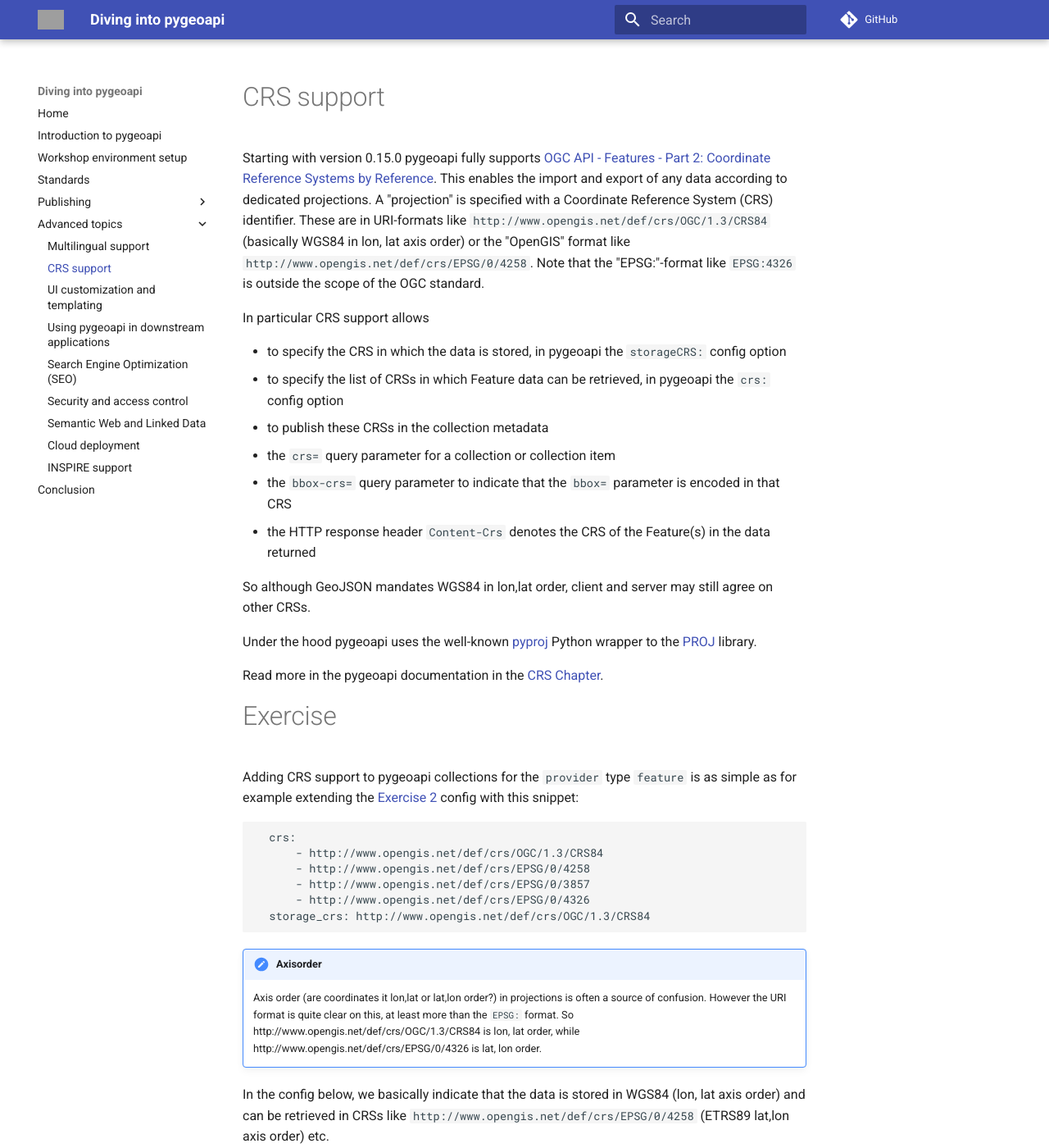
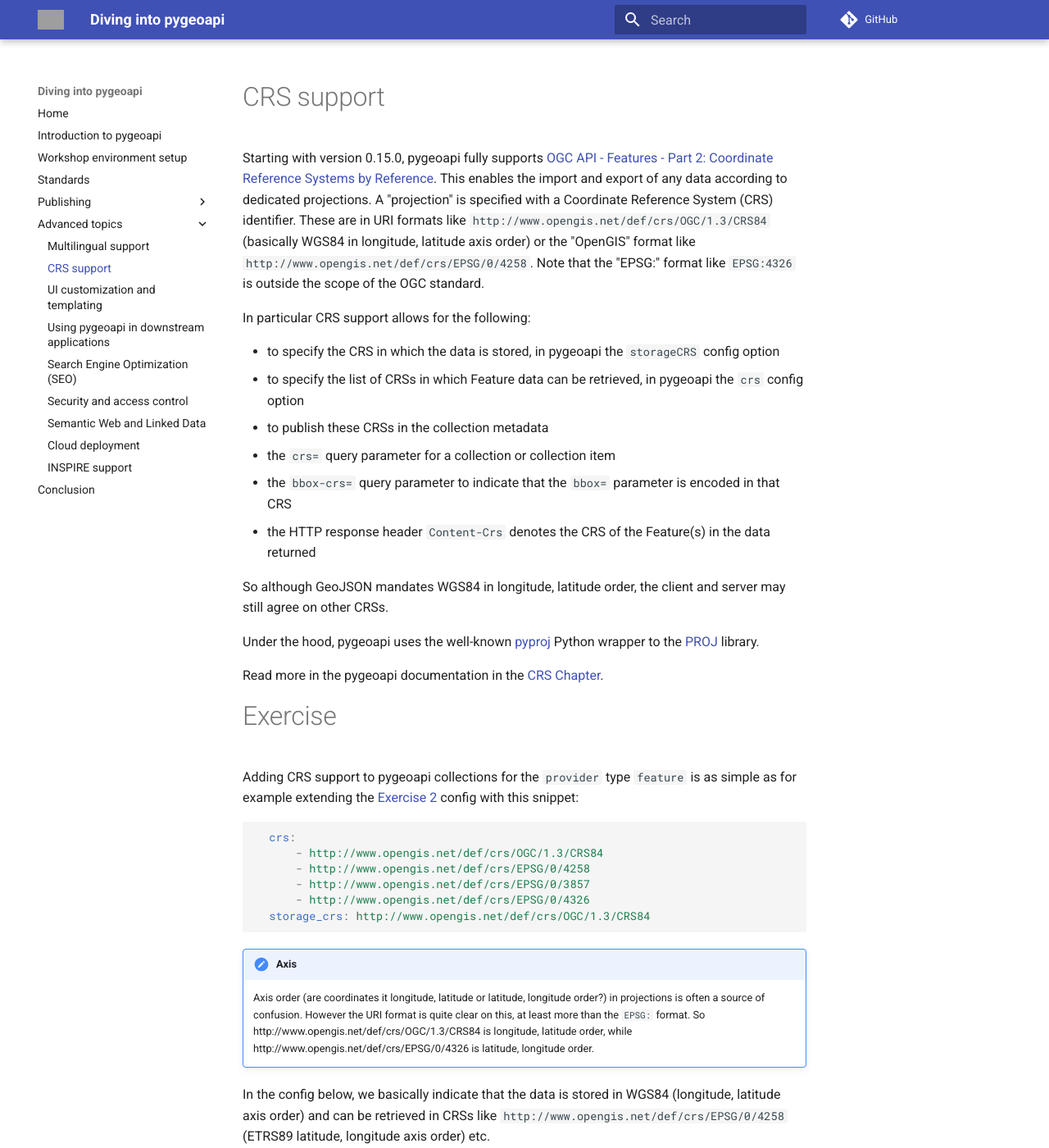
Before and after one commit to geopython/diving-into-pygeoapi, an MkDocs documentation site: the page built from workshop/content/docs/advanced/crs.md, in a window 1280 px wide and 1400 px high. Shown: the whole window at 82% size. Built offline with MkDocs 1.6.1 and Material for MkDocs 9.7.7, drawn with Linux system fonts in a browser that asks for light colours; comment, search, counter and statistics services are not loaded; some of the changed text lies outside the part shown; grey boxes are pictures that could not be loaded.

Commit message:
Update crs.md

````diff
--- a/workshop/content/docs/advanced/crs.md
+++ b/workshop/content/docs/advanced/crs.md
@@ -4,26 +4,26 @@
 
 # CRS support
 
-Starting with version 0.15.0 pygeoapi fully supports [OGC API - Features - Part 2: Coordinate Reference Systems by Reference](https://docs.opengeospatial.org/is/18-058r1/18-058r1.html).
+Starting with version 0.15.0, pygeoapi fully supports [OGC API - Features - Part 2: Coordinate Reference Systems by Reference](https://docs.opengeospatial.org/is/18-058r1/18-058r1.html).
 This enables the import and export of any data according to dedicated projections.
-A "projection" is specified with a Coordinate Reference System (CRS) identifier. These are in URI-formats
-like `http://www.opengis.net/def/crs/OGC/1.3/CRS84` (basically WGS84 in lon, lat axis order)
-or the "OpenGIS" format like `http://www.opengis.net/def/crs/EPSG/0/4258`. Note that the "EPSG:"-format like `EPSG:4326`
+A "projection" is specified with a Coordinate Reference System (CRS) identifier. These are in URI formats
+like `http://www.opengis.net/def/crs/OGC/1.3/CRS84` (basically WGS84 in longitude, latitude axis order)
+or the "OpenGIS" format like `http://www.opengis.net/def/crs/EPSG/0/4258`. Note that the "EPSG:" format like `EPSG:4326`
 is outside the scope of the OGC standard.
 
-In particular CRS support allows
+In particular CRS support allows for the following:
 
-- to specify the CRS in which the data is stored, in pygeoapi the `storageCRS:` config option
-- to specify the list of CRSs in which Feature data can be retrieved, in pygeoapi the `crs:` config option
+- to specify the CRS in which the data is stored, in pygeoapi the `storageCRS` config option
+- to specify the list of CRSs in which Feature data can be retrieved, in pygeoapi the `crs` config option
 - to publish these CRSs in the collection metadata
 - the `crs=` query parameter for a collection or collection item
 - the `bbox-crs=` query parameter to indicate that the `bbox=` parameter is encoded in that CRS
 - the HTTP response header `Content-Crs` denotes the CRS of the Feature(s) in the data returned
 
-So although GeoJSON mandates WGS84 in lon,lat order, client and server may still agree
+So although GeoJSON mandates WGS84 in longitude, latitude order, the client and server may still agree
 on other CRSs.
 
-Under the hood pygeoapi uses the well-known [pyproj](https://pyproj4.github.io/pyproj/stable/) Python wrapper to the [PROJ](https://proj.org/) library.
+Under the hood, pygeoapi uses the well-known [pyproj](https://pyproj4.github.io/pyproj/stable) Python wrapper to the [PROJ](https://proj.org) library.
 
 Read more in the pygeoapi documentation in the [CRS Chapter](https://docs.pygeoapi.io/en/latest/crs.html).
 
@@ -32,27 +32,26 @@
 Adding CRS support to pygeoapi collections for the `provider` type `feature` is as simple as
 for example extending the [Exercise 2](../publishing/ogcapi-features.md) config with this snippet:
 
-```
+```yaml
   crs:
       - http://www.opengis.net/def/crs/OGC/1.3/CRS84
       - http://www.opengis.net/def/crs/EPSG/0/4258
       - http://www.opengis.net/def/crs/EPSG/0/3857
       - http://www.opengis.net/def/crs/EPSG/0/4326
   storage_crs: http://www.opengis.net/def/crs/OGC/1.3/CRS84
-
 ```
 
 
-!!! AxisOrder
+!!! Axis order
 
-    Axis order (are coordinates it lon,lat or lat,lon order?) in projections is often a source of confusion.
+    Axis order (are coordinates it longitude, latitude or latitude, longitude order?) in projections is often a source of confusion.
     However the URI format is quite clear on this, at least more than the `EPSG:` format.
-    So http://www.opengis.net/def/crs/OGC/1.3/CRS84 is lon, lat order, while
-    http://www.opengis.net/def/crs/EPSG/0/4326 is lat, lon order.
+    So http://www.opengis.net/def/crs/OGC/1.3/CRS84 is longitude, latitude order, while
+    http://www.opengis.net/def/crs/EPSG/0/4326 is latitude, longitude order.
 
 
-In the config below, we basically indicate that the data is stored in WGS84 (lon, lat axis order) and can be retrieved
-in CRSs like `http://www.opengis.net/def/crs/EPSG/0/4258` (ETRS89 lat,lon axis order) etc.
+In the config below, we basically indicate that the data is stored in WGS84 (longitude, latitude axis order) and can be retrieved
+in CRSs like `http://www.opengis.net/def/crs/EPSG/0/4258` (ETRS89 latitude, longitude axis order) etc.
 
 !!! question "Add CRS to a pygeoapi configuration"
 
@@ -103,12 +102,11 @@
 
     Open the URL:
     [http://localhost:5000/collections/firenze-terrains-vec](http://localhost:5000/collections/firenze-terrains-vec)
-    Your configured CRSs are displayed at the bottom of the page: "Reference Systems"
-    and "Storage CRS".
+    Your configured CRSs are displayed at the bottom of the page: "Reference Systems" and "Storage CRS".
 
     See these in JSON format, also at the bottom:
     http://localhost:5000/collections/firenze-terrains-vec?f=json
-    ```
+    ```yaml
        .
        .
        "crs":[
@@ -132,7 +130,7 @@
 
     See these in JSON format, also at the bottom:
 
-    ```
+    ```json
     "type":"FeatureCollection",
       "features":[
           {
@@ -169,8 +167,8 @@
      }
     ```
 
-    If you open the browser development console you can observe the HTTP response header:
+    If you open the browser development console, you can observe the HTTP response header:
 
     `Content-Crs: <http://www.opengis.net/def/crs/EPSG/0/4258>`
 
-    (The CRS URI is always enclosed in < >)
+    (The CRS URI is always enclosed in `<` `>`)
````
